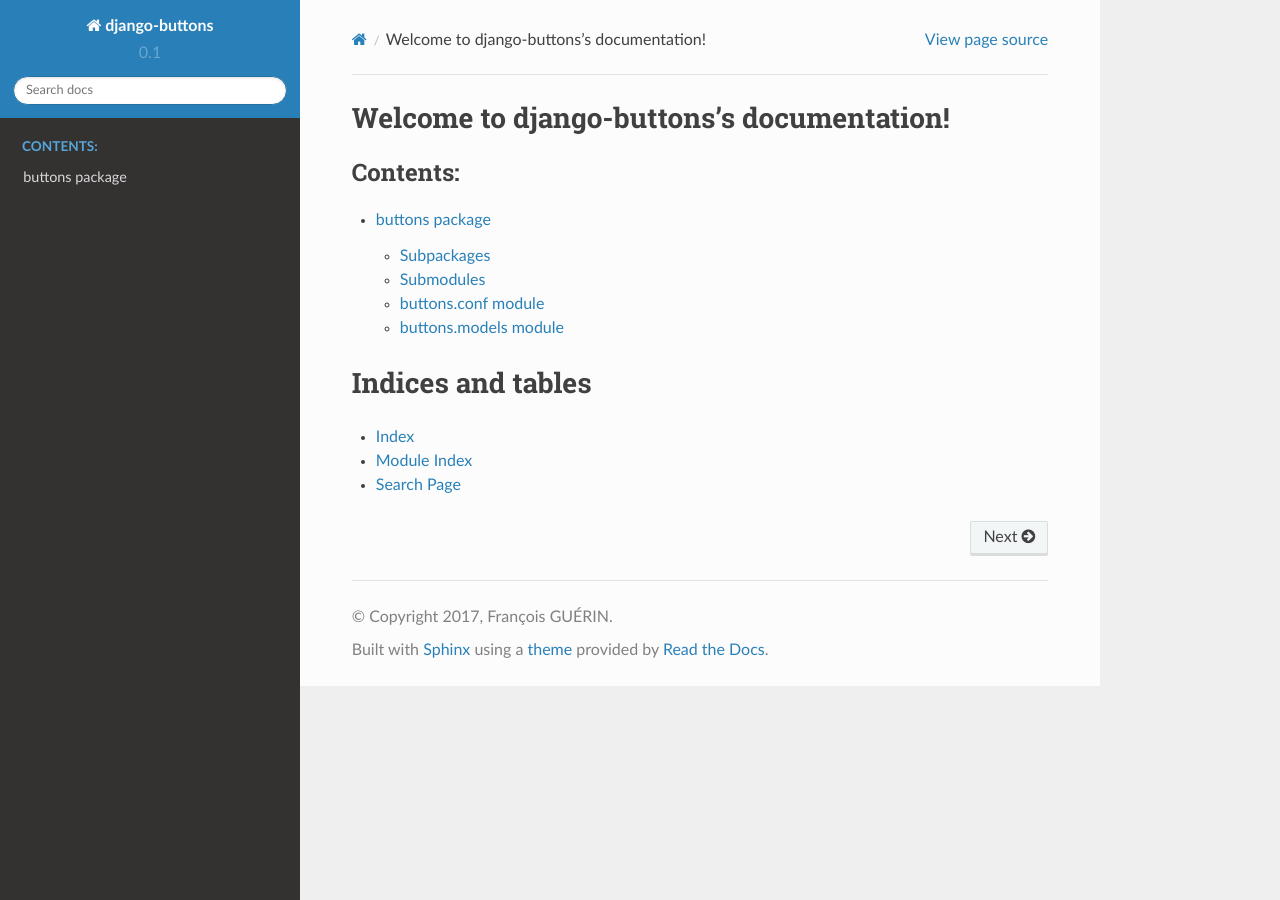
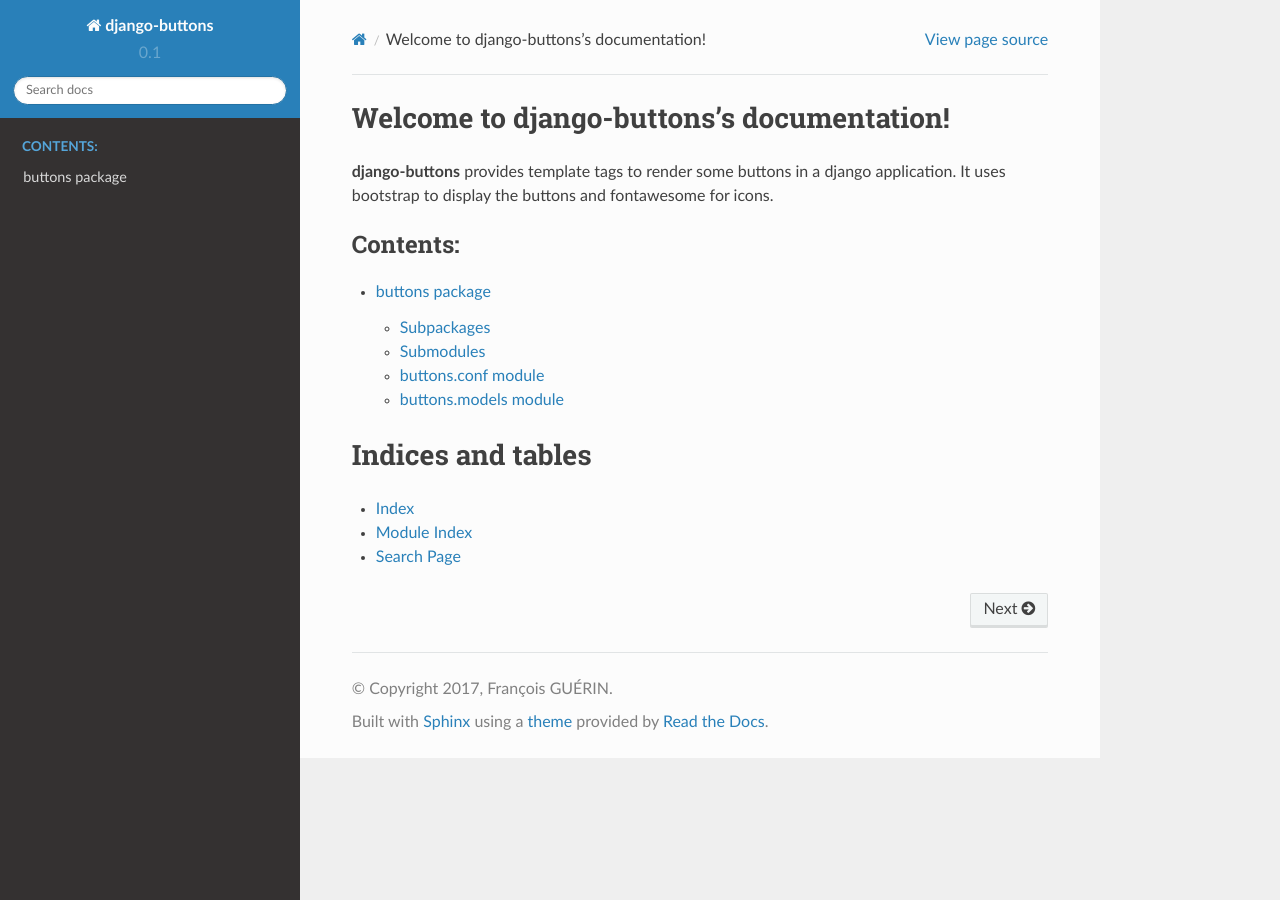
Before and after one commit to frague59/django-buttons, a Sphinx documentation site: the page built from docs/source/index.rst, in a window 1280 px wide. Built offline with Sphinx 7.4.7 and the Read the Docs theme 2.0.0, drawn with Linux system fonts in a browser that asks for light colours; formulas are drawn with MathJax 3.

Commit message:
Update ci: - Adds creation of docs

```diff
--- a/docs/source/conf.py
+++ b/docs/source/conf.py
@@ -16,9 +16,13 @@
 # add these directories to sys.path here. If the directory is relative to the
 # documentation root, use os.path.abspath to make it absolute, like shown here.
 #
+import sys
+import os
 import sphinx_rtd_theme
-import django
-django.setup()
+
+sys.path.insert(0, os.path.abspath('..'))
+from django.conf import settings
+settings.setup()
 
 # -- General configuration ------------------------------------------------
 
--- a/docs/source/index.rst
+++ b/docs/source/index.rst
@@ -1,10 +1,11 @@
-.. django-buttons documentation master file, created by
-   sphinx-quickstart on Mon Jan  9 15:51:41 2017.
-   You can adapt this file completely to your liking, but it should at least
-   contain the root `toctree` directive.
 
 Welcome to django-buttons's documentation!
 ==========================================
+
+
+**django-buttons** provides template tags to render some buttons in a django application. It uses bootstrap to display the buttons and fontawesome for icons.
+
+
 
 .. toctree::
    :maxdepth: 2
```
